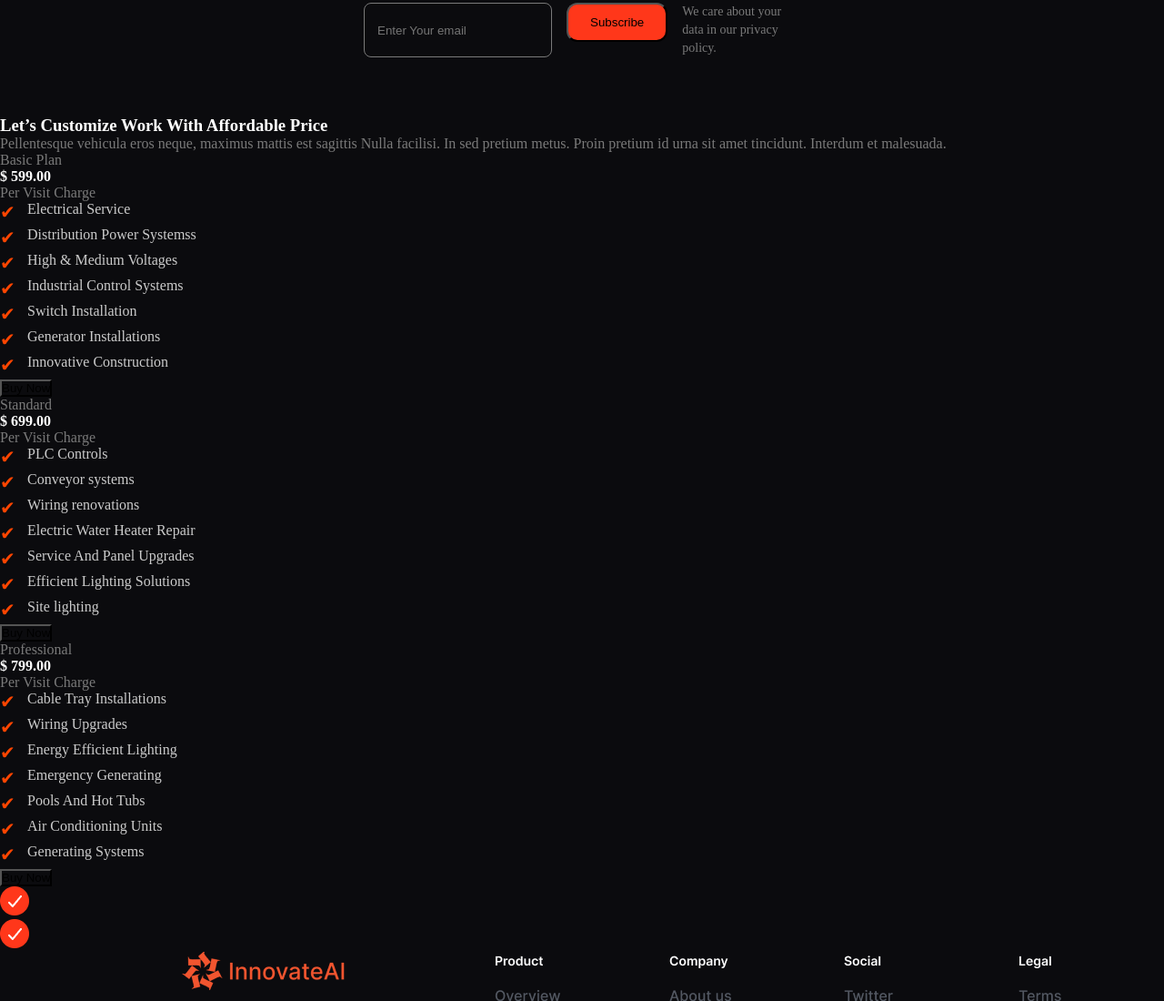
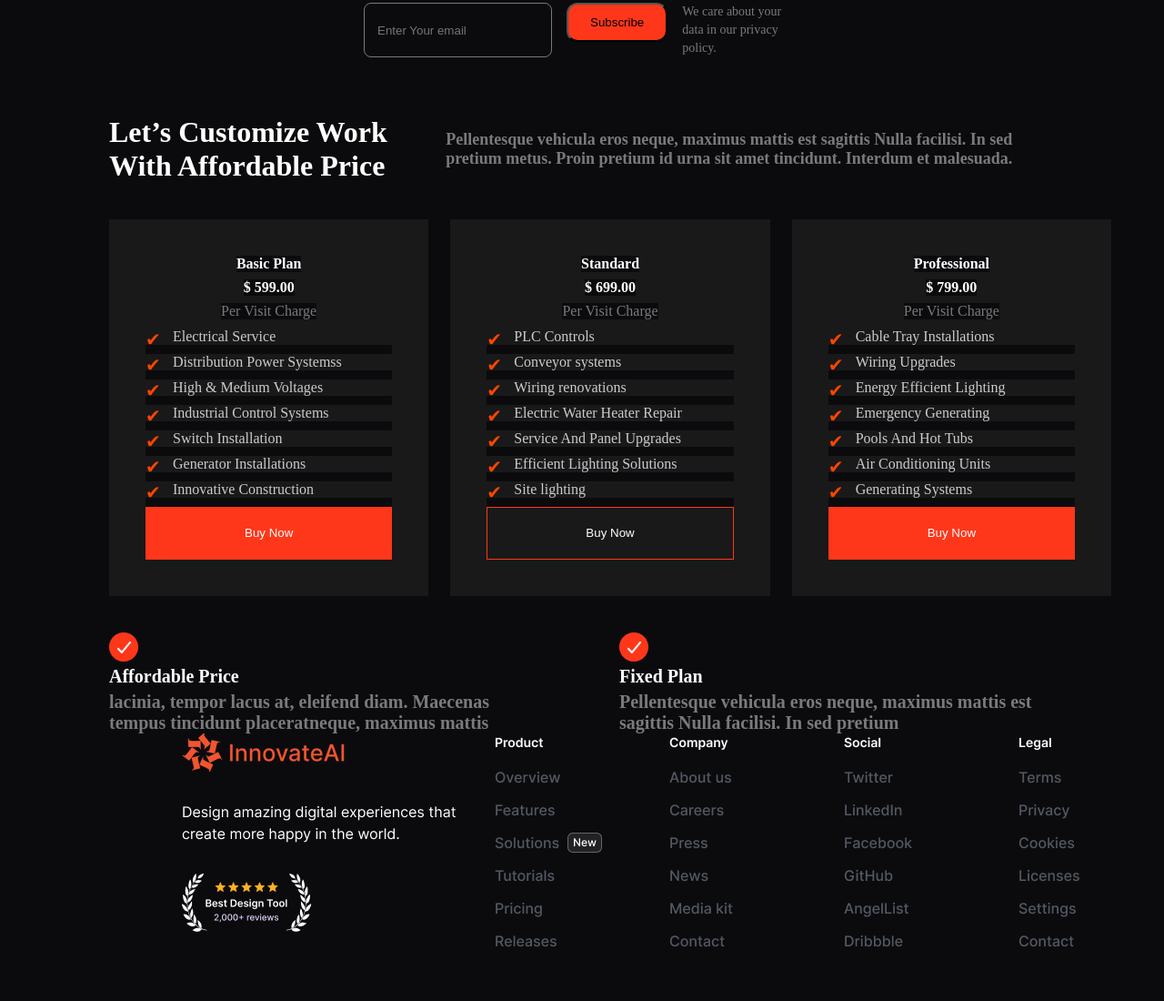
Before and after one commit to plssu/css5-7, a plain HTML site: page index.html in a window 1280 px wide. Shown: the part 2080-3180 px from the top of the page at 91% size. Drawn offline with Linux system fonts and the light colour scheme.

Commit message:
this is same i can not gether seccond four div toghether but all is done ! ! !

```diff
--- a/index.html
+++ b/index.html
@@ -97,17 +97,17 @@
             <p>We care about your data in our privacy policy.</p>
         </div>
     </div>
-    <div>
-        <div>
+    <div class="cardBoxes">
+        <div class="cardTexts">
             <h3>Let’s Customize Work
                 With Affordable Price</h3>
             <p>
                 Pellentesque vehicula eros neque, maximus mattis est sagittis Nulla facilisi. In sed pretium metus. Proin pretium id urna sit amet tincidunt. Interdum et malesuada.
             </p>
         </div>
-        <div>
+        <div class="cards">
             <div>
-                <div>
+                <div class="cardHeadText">
                     <span>Basic Plan</span>
                     <h4>$ 599.00</h4>
                     <p>Per Visit Charge</p>
@@ -122,11 +122,11 @@
                         <li>Generator Installations</li>
                         <li>Innovative Construction</li>
                     </ul>
-                    <input type="button" value="Buy Now" />
+                    <input class="bttnBuy" type="button" value="Buy Now" />
                 </div>
             </div>
             <div>
-                <div>
+                <div class="cardHeadText">
                     <span>Standard</span>
                     <h4>$ 699.00</h4>
                     <p>Per Visit Charge</p>
@@ -141,11 +141,11 @@
                         <li>Efficient Lighting Solutions</li>
                         <li>Site lighting</li>
                     </ul>
-                    <input type="button" value="Buy Now" />
+                    <input class="bttnNow" type="button" value="Buy Now" />
                 </div>
             </div>
             <div>
-                <div>
+                <div class="cardHeadText">
                     <span>Professional</span>
                     <h4>$ 799.00</h4>
                     <p>Per Visit Charge</p>
@@ -160,20 +160,20 @@
                         <li>Air Conditioning Units</li>
                         <li>Generating Systems</li>
                     </ul>
-                    <input type="button" value="Buy Now" />
+                    <input class="bttnBuy" type="button" value="Buy Now" />
                 </div>
             </div>
+        </div>
+        <div class="cardsfoot">
             <div>
-                <div>
-                    <img src="images/Icon (1).png" alt="check" />
-                    <h5></h5>
-                    <p></p>
-                </div>
-                <div>
-                    <img src="images/Icon (1).png" alt="check" />
-                    <h5></h5>
-                    <p></p>
-                </div>
+                <img src="images/Icon (1).png" alt="check" />
+                <h5>Affordable Price</h5>
+                <p>lacinia, tempor lacus at, eleifend diam. Maecenas tempus tincidunt placeratneque, maximus mattis</p>
+            </div>
+            <div>
+                <img src="images/Icon (1).png" alt="check" />
+                <h5>Fixed Plan</h5>
+                <p>Pellentesque vehicula eros neque, maximus mattis est sagittis Nulla facilisi. In sed pretium</p>
             </div>
         </div>
     </div>
--- a/styles/main.css
+++ b/styles/main.css
@@ -344,8 +344,74 @@ nav > span {
     line-height: 20px;
 }
 
+.cardBoxes {
+    display: flex;
+    width: 1040px;
+    margin: 0 auto;
+    flex-direction: column;
+    align-items: center;
+    gap: 40px;
+}
+
+.cardTexts {
+    display: flex;
+    align-items: center;
+    gap: 40px;
+    align-self: stretch;
+}
+
+.cardTexts > h3 {
+    font-size: 32px;
+    font-weight: 800;
+}
+
+.cardTexts > p {
+    font-size: 18px;
+    font-weight: 800;
+}
+
+.cards {
+    display: flex;
+    align-items: flex-start;
+    gap: 24px;
+    align-self: stretch;
+}
+
+.cards > div {
+    display: flex;
+    background-color: #191919;
+    padding: 40px;
+    flex-direction: column;
+    justify-content: center;
+    align-items: flex-start;
+    gap: 10px;
+    flex: 1 0 0;
+}
+
+.cardHeadText {
+    display: flex;
+    background-color: #191919;
+    align-items: center;
+    flex-direction: column;
+    gap: 8px;
+    align-self: stretch;
+}
+
+.cardHeadText > span {
+    color: #FFF;
+    font-size: 16px;
+    font-weight: 700;
+}
+
+.cardHeadText > h4 {
+    color: #FFF;
+    font-size: 16px;
+    font-weight: 800;
+}
+
 .check-list li {
     list-style: none;
+    background-color: #191919;
     position: relative;
     padding-left: 30px;
     margin-bottom: 10px;
@@ -361,3 +427,54 @@ nav > span {
     font-size: 20px;
     color: #FF4500;
 }
+
+.bttnBuy {
+    display: flex;
+    padding: 20px 108px 21px 108px;
+    justify-content: center;
+    align-items: center;
+    gap: 10px;
+    align-self: stretch;
+    color: #FFF;
+    border: 1.5px solid #FF371A;
+    background-color: #FF371A;
+}
+
+.bttnNow {
+    display: flex;
+    padding: 20px 108px 21px 108px;
+    justify-content: center;
+    align-items: center;
+    gap: 10px;
+    align-self: stretch;
+    background-color: #191919;
+    border: 1.5px solid #FF371A;
+    color: #FFF;
+}
+
+.cardsfoot {
+    display: flex;
+    align-items: flex-start;
+    gap: 82px;
+    align-self: stretch;
+}
+
+.cardsfoot > div {
+    display: flex;
+    flex-direction: column;
+    align-items: flex-start;
+    gap: 5px;
+    flex: 1 0 0;
+}
+
+.cardsfoot > div > h5 {
+    color: #FFF;
+    font-size: 20px;
+    font-weight: 700;
+}
+
+.cardsfoot > div > p {
+    color: #7A7A7A;
+    font-size: 20px;
+    font-weight: 700;
+}
```
